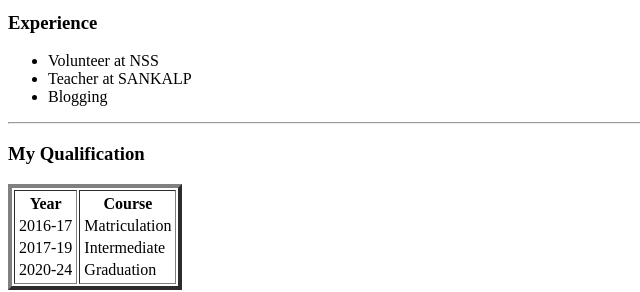
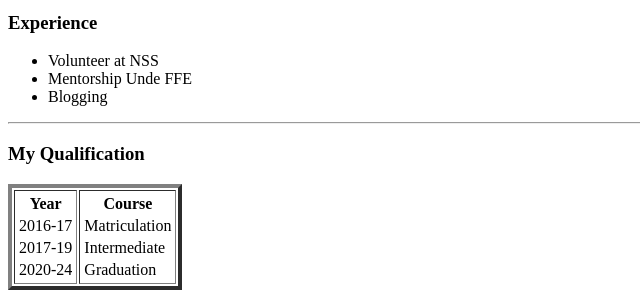
Before and after one commit to Abhishekanand9004/cv, a plain HTML site: page index.html in a window 1280 px wide. Shown: the part 271-563 px from the top of the page, 0-640 px from the left. Drawn offline with Linux system fonts and the light colour scheme.

Commit message:
update the change

```diff
--- a/index.html
+++ b/index.html
@@ -17,7 +17,7 @@
   <h3>Experience</h3>
   <ul>
     <li>Volunteer at NSS</li>
-    <li>Teacher at SANKALP</li>
+    <li>Mentorship Unde FFE</li>
     <li>Blogging</li>
   </ul>
   <hr>
```
